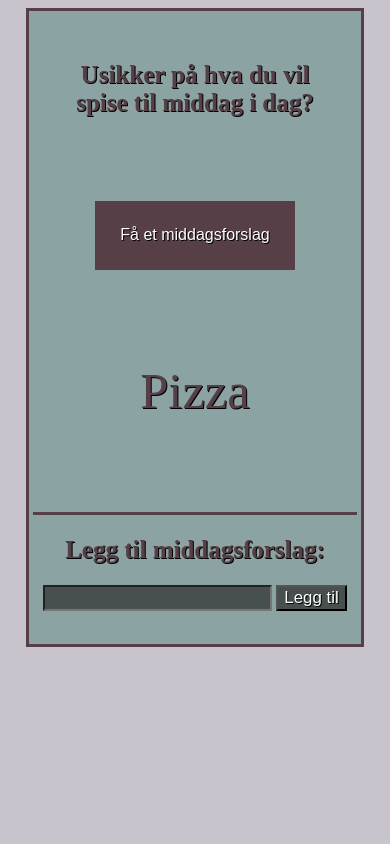
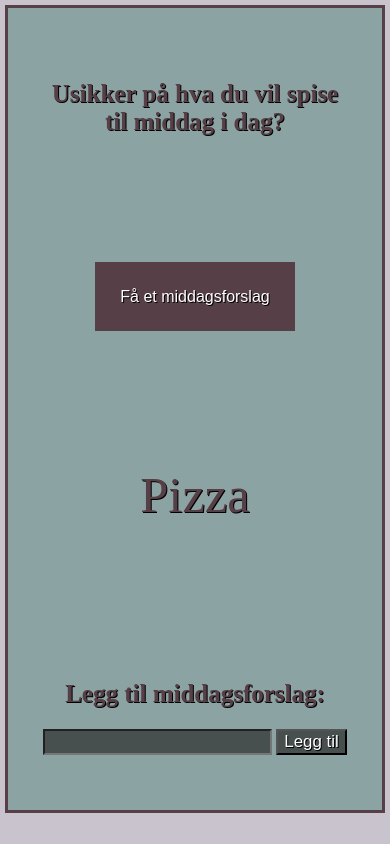
Before and after one commit to mailinnmoneel/Middagsrullet, a plain HTML site: page index.html in a window 390 px wide. Drawn offline with Linux system fonts and the light colour scheme.

Commit message:
fikset mobileview

```diff
--- a/style.css
+++ b/style.css
@@ -4,7 +4,7 @@ body {
     margin-right: 10px;
 }
 
-h1 {
+h1, h2 {
     text-align: center;
 }
 
@@ -14,7 +14,7 @@ h1 {
     background-color: #8ca3a3;
     color: #563f46;
     border: solid #563f46;
-    height: 75vh;
+    height: 95vh;
     text-shadow: 1px 1px black;
 }
 
@@ -48,7 +48,7 @@ h1 {
 }
 
 #addField {
-    border-top: solid #563f46;
+    /* border-top: solid #563f46; */
     text-align-last: center;
 }
 
@@ -56,7 +56,7 @@ h1 {
     background-color: #484f4f;
     color: white;
     font-size: 2vh;
-    text-shadow: 1px 1px black;
+    text-shadow: 2px 2px black;
 }
 
 #registerButton {
@@ -70,7 +70,7 @@ h1 {
 /* MOBILE VIEW  */
 @media only screen and (max-width: 600px) {
     body {
-        padding: 0 1rem;
+        margin: 5px;
     }
 
     h1, h2 {
```
